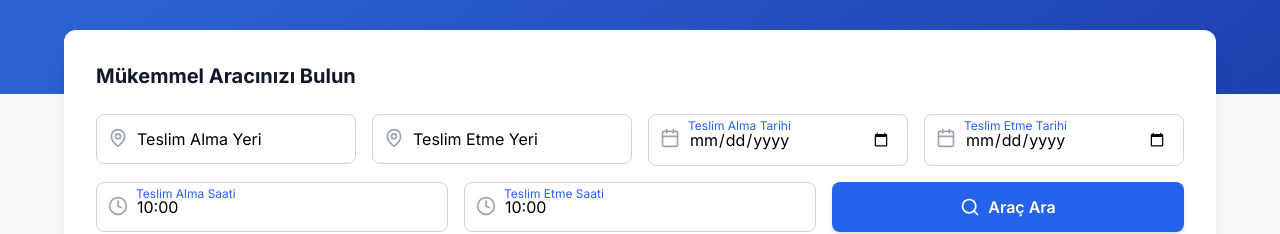
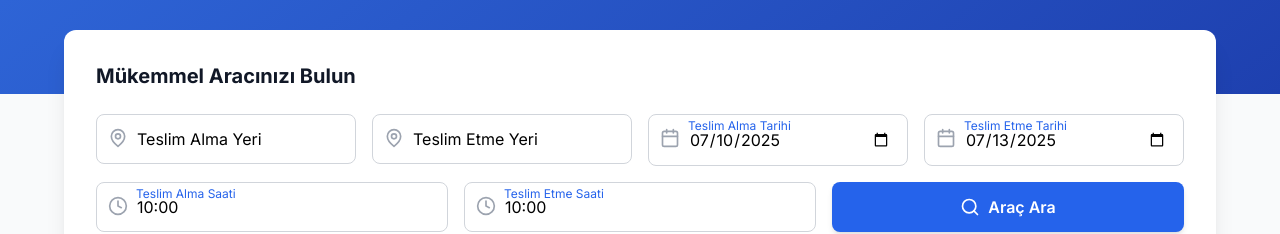
Before and after one commit to salihkra/rentacar, a React (Vite) app: page / in a window 1280 px wide. Shown: the part 966-1200 px from the top of the page. Built offline with nearby package versions, Linux system fonts and the light colour scheme.

Commit message:
Update SearchForm with current dates

```diff
--- a/src/components/SearchForm.tsx
+++ b/src/components/SearchForm.tsx
@@ -8,11 +8,20 @@ interface SearchFormProps {
 }
 
 const SearchForm: React.FC<SearchFormProps> = ({ onSearch }) => {
+  // Get current date and 3 days from now
+  const today = new Date();
+  const threeDaysLater = new Date();
+  threeDaysLater.setDate(today.getDate() + 3);
+
+  const formatDate = (date: Date) => {
+    return date.toISOString().split('T')[0];
+  };
+
   const [formData, setFormData] = useState<SearchFilters>({
     pickupLocation: '',
     returnLocation: '',
-    pickupDate: '',
-    returnDate: '',
+    pickupDate: formatDate(today),
+    returnDate: formatDate(threeDaysLater),
     pickupTime: '10:00',
     returnTime: '10:00',
   });
```
